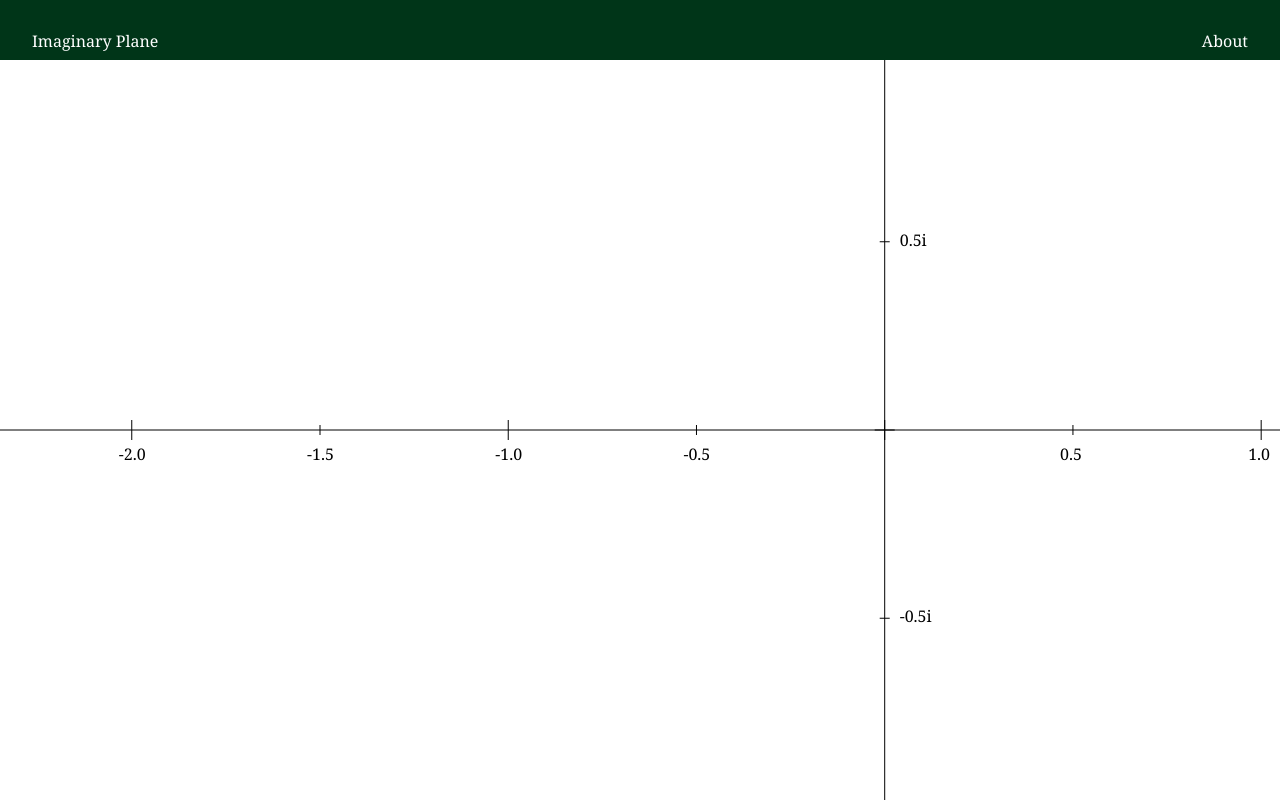
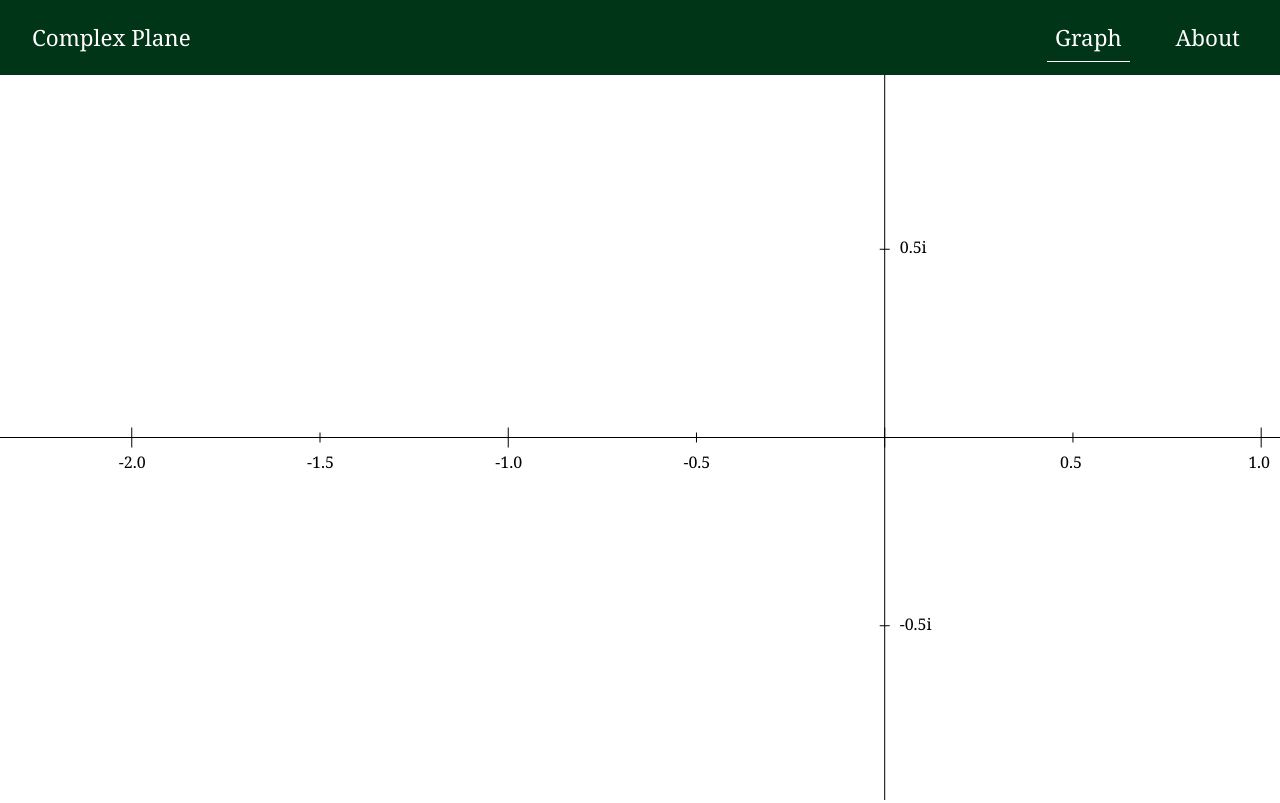
Before and after one commit to aioimo/imaginary-plane, a plain HTML site: page index.html in a window 1280 px wide. Drawn offline with nearby package versions, Linux system fonts and the light colour scheme.

Commit message:
dynamically fetch nav height

```diff
--- a/index.html
+++ b/index.html
@@ -12,10 +12,13 @@
     <link rel="shortcut icon" type="image/jpg" href="./assets/favicon.png" />
   </head>
   <body id="body">
-    <nav id="nav" class="pa3 pr4 pl4 flex justify-between">
-      <p>Imaginary Plane</p>
+    <nav id="nav" class="pa3 pr4 pl4 flex items-center justify-between">
+      <span>Complex Plane</span>
       <ul class="list p0">
-        <li>About</li>
+        <li class="link active">
+          <a href="./index.html">Graph</a>
+        </li>
+        <li class="link"><a href="./about.html">About</a></li>
       </ul>
     </nav>
     <!-- <header class="tc">
--- a/js/main.js
+++ b/js/main.js
@@ -75,9 +75,15 @@ canvas.onwheel = (e) => {
   reset();
 };
 
+const getNavHeight = () => {
+  return parseInt(
+    window.getComputedStyle($nav).getPropertyValue('--nav-height')
+  );
+};
+
 const configureSize = (e) => {
   canvas.width = e.currentTarget.innerWidth;
-  canvas.height = e.currentTarget.innerHeight - 60;
+  canvas.height = e.currentTarget.innerHeight - getNavHeight();
   reassignConfig({});
   reset();
 };
--- a/js/setup.js
+++ b/js/setup.js
@@ -1,6 +1,7 @@
 const canvas = document.getElementById('canvas');
 const ctx = canvas.getContext('2d');
 
+const $nav = document.getElementById('nav');
 const body = document.getElementById('body');
 const follower = document.getElementById('follower');
 const cValue = document.getElementById('cValue');
--- a/styles.css
+++ b/styles.css
@@ -1,7 +1,8 @@
 :root {
   --green: #003518;
   --box-shadow: 1px 1px 2px var(--green);
-  --nav-height: 60px;
+  --nav-height: 75px;
+  --border-radius: 5px;
 }
 
 body {
@@ -17,7 +18,7 @@ body {
 #nav {
   background-color: var(--green);
   color: white;
-  /* font-size: 1.6rem; */
+  font-size: 1.4rem;
   height: var(--nav-height);
 }
 
@@ -25,7 +26,7 @@ body {
   position: absolute;
   display: none;
   padding: 0.5rem;
-  border-radius: 5px;
+  border-radius: var(--border-radius);
   box-shadow: var(--box-shadow);
   background-color: white;
   font-size: 1.4rem;
@@ -42,3 +43,24 @@ body {
 .grabbing {
   cursor: grabbing;
 }
+
+.link {
+  display: inline-block;
+  margin-left: 2rem;
+}
+
+.link a {
+  color: white;
+  text-decoration: none;
+  padding: 0.5rem;
+}
+
+.link a:hover {
+  color: var(--green);
+  background-color: white;
+  border-radius: var(--border-radius);
+}
+
+.active a {
+  border-bottom: 1px solid white;
+}
```
Also changed, not shown: about.html (added, +26 -0 lines).
